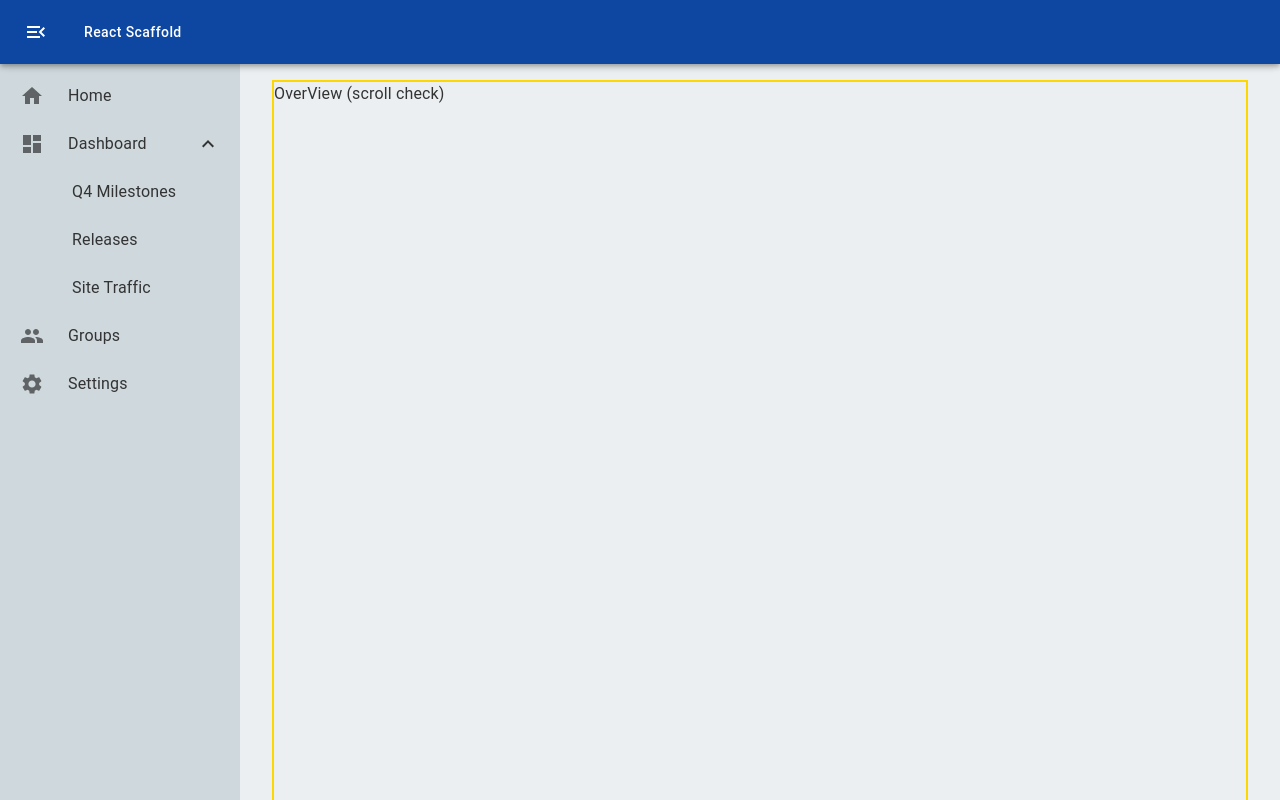
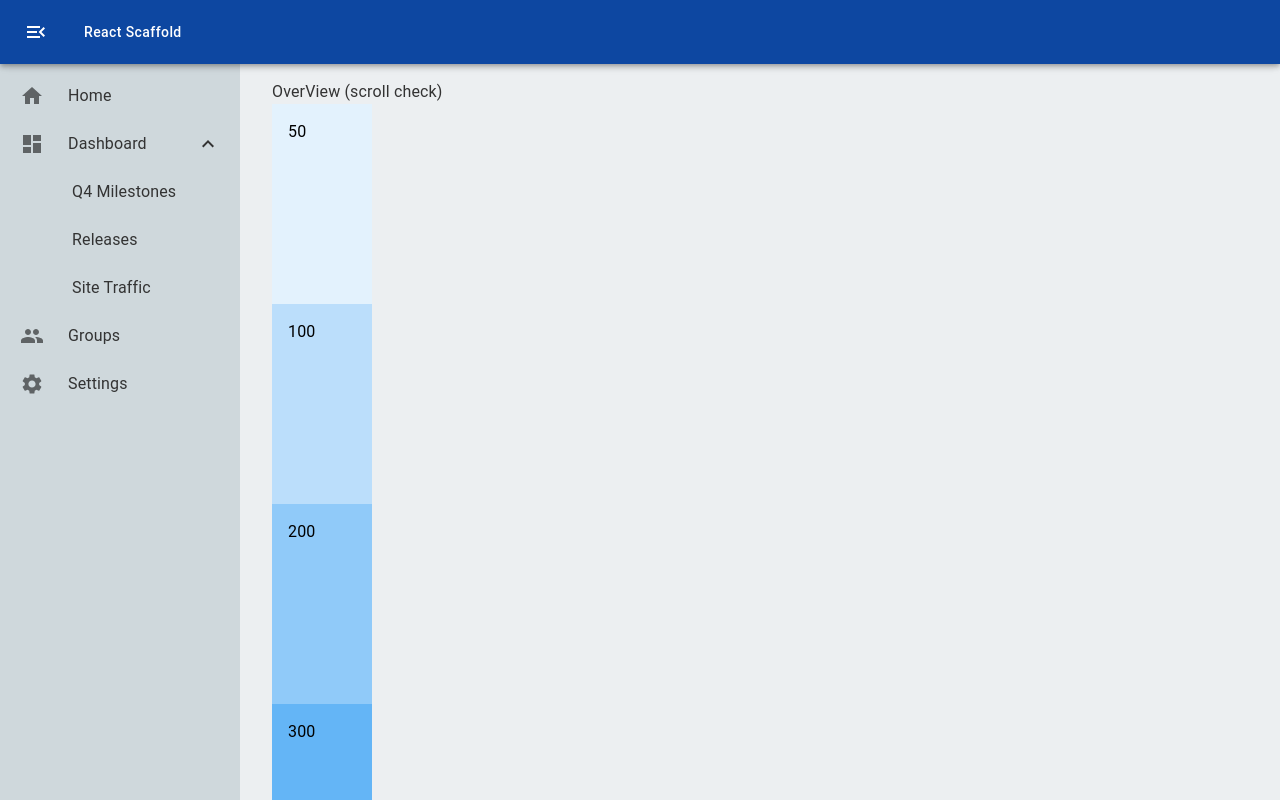
Before and after one commit to kosukekashiwa/react-scaffold, a React app: page /ui in a window 1280 px wide. Built offline with nearby package versions, Linux system fonts and the light colour scheme; the HTML template or start-up script is replaced by a standard one.

Commit message:
overview

```diff
--- a/src/App.tsx
+++ b/src/App.tsx
@@ -10,6 +10,7 @@ import {
   ListItemButton,
   ListItemIcon,
   ListItemText,
+  Stack,
   Toolbar,
 } from '@mui/material';
 import MenuIcon from '@mui/icons-material/Menu';
@@ -290,9 +291,23 @@ const NaviMenuButton: React.VFC<NaviMenuButtonProps> = ({ open, icon, label, onC
 };
 
 const OverView: React.VFC = () => {
+  const pallete = [50, 100, 200, 300, 400, 500, 600, 700, 800, 900];
   return (
-    <Box sx={{ border: '2px solid gold' }} height="1200px">
-      OverView (scroll check)
+    <Box>
+      <Box>OverView (scroll check)</Box>
+      <Stack>
+        {pallete.map((code) => (
+          <Box
+            key={code}
+            height={200}
+            width={100}
+            p={2}
+            sx={{ background: blue[code], color: code < 500 ? '#000000' : '#ffffff' }}
+          >
+            {code}
+          </Box>
+        ))}
+      </Stack>
     </Box>
   );
 };
```
